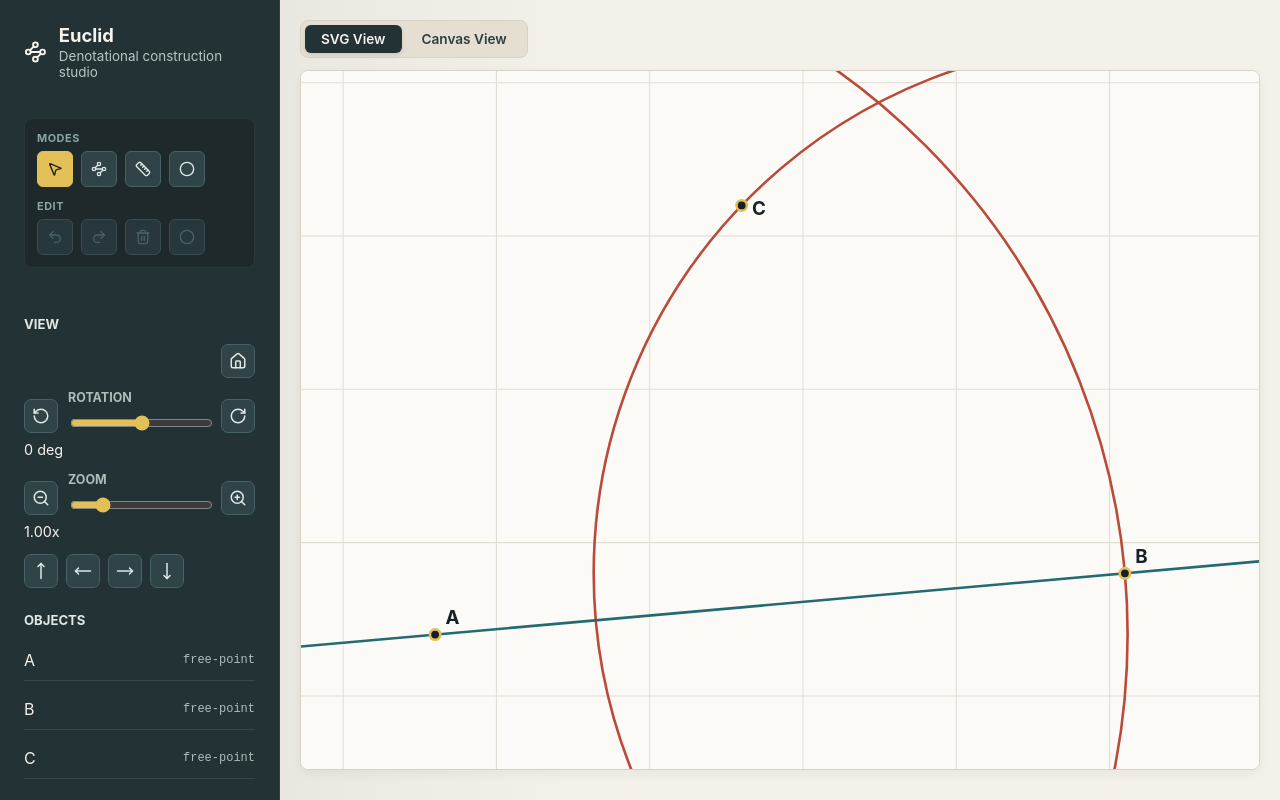
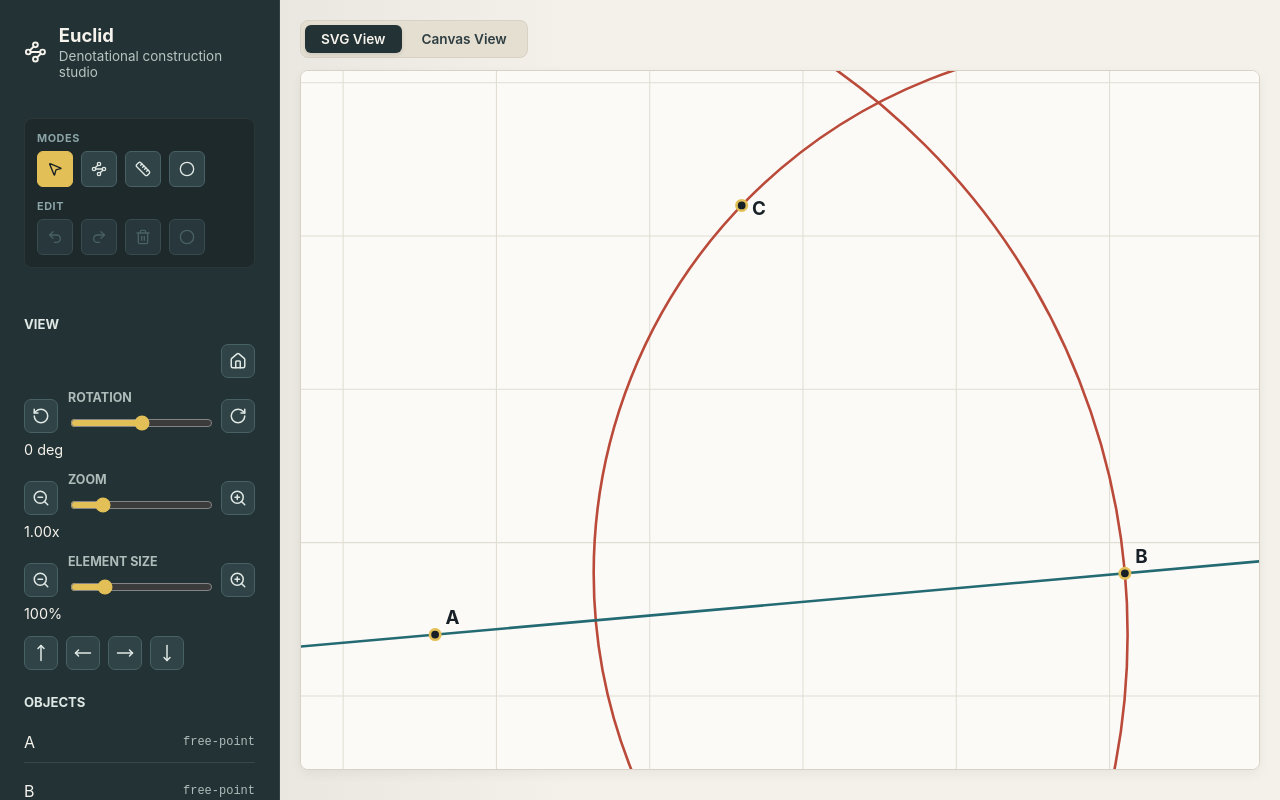
Before and after one commit to the-math-room/euclid, a React (Vite) app: page / in a window 1280 px wide. Shown: the top 800 px of the page. Built offline with nearby package versions, Linux system fonts and the light colour scheme.

Commit message:
adding scaling

```diff
--- a/apps/web/src/App.tsx
+++ b/apps/web/src/App.tsx
@@ -2,7 +2,7 @@ import { Circle, MousePointer2, Ruler, Waypoints, Undo2, Redo2, Trash2 } from "l
 import { seedDocument } from "@euclid/document";
 import { evaluateConstruction } from "@euclid/geometry";
 import { defaultScreenViewFor, sceneForEvaluation } from "@euclid/rendering";
-import { useMemo } from "react";
+import { useMemo, useState } from "react";
 import { useConstructionController } from "./construction/useConstructionController";
 import { ObjectList } from "./objects/ObjectList";
 import { SelectionDetails } from "./objects/SelectionDetails";
@@ -23,13 +23,22 @@ export function App() {
     sceneSize,
   });
 
+  const [sizeScale, setSizeScale] = useState(() => {
+    const isMobile = typeof window !== "undefined" && window.matchMedia("(max-width: 720px)").matches;
+    return isMobile ? 1.4 : 1.0;
+  });
+
   const scene = useMemo(
     () =>
-      sceneForEvaluation(construction.evaluated, {
-        viewport: defaultView.viewport,
-        camera: camera.camera,
-      }),
-    [construction.evaluated, camera.camera],
+      sceneForEvaluation(
+        construction.evaluated,
+        {
+          viewport: defaultView.viewport,
+          camera: camera.camera,
+        },
+        { fontSize: 18 * sizeScale },
+      ),
+    [construction.evaluated, camera.camera, sizeScale],
   );
 
   return (
@@ -129,7 +138,7 @@ export function App() {
           </div>
         </div>
 
-        <ViewControls camera={camera} />
+        <ViewControls camera={camera} sizeScale={sizeScale} onChangeSizeScale={setSizeScale} />
         <ObjectList
           constructions={construction.program.constructions}
           selectedIds={construction.selectedIds}
@@ -156,6 +165,7 @@ export function App() {
         onEndPointDrag={construction.handleEndPointDrag}
         onAddIntersection={construction.handleAddIntersection}
         canDragPoint={construction.canDragPoint}
+        sizeScale={sizeScale}
       />
     </main>
   );
--- a/apps/web/src/WorkspaceView.tsx
+++ b/apps/web/src/WorkspaceView.tsx
@@ -99,6 +99,7 @@ export function WorkspaceView({
   onAddIntersection,
   canDragPoint,
   onResize,
+  sizeScale = 1.0,
 }: {
   scene: RenderScene;
   selectedIds: ReadonlySet<ConstructionId>;
@@ -114,6 +115,7 @@ export function WorkspaceView({
   onAddIntersection: (hit: IntersectionHit) => void;
   canDragPoint: (id: ConstructionId) => boolean;
   onResize?: (size: { width: number; height: number }) => void;
+  sizeScale?: number;
 }) {
   const [renderMode, setRenderMode] = useState<"svg" | "canvas">("svg");
 
@@ -185,8 +187,8 @@ export function WorkspaceView({
     );
     ctx.translate(dx, dy);
     ctx.scale(scale, scale);
-    drawSceneToCanvas(ctx, scene, { selectedIds, hoveredId });
-  }, [scene, selectedIds, hoveredId, dimensions, renderMode]);
+    drawSceneToCanvas(ctx, scene, { selectedIds, hoveredId, sizeScale });
+  }, [scene, selectedIds, hoveredId, dimensions, renderMode, sizeScale]);
 
   // Synchronize canvas cursor based on activeTool, renderMode and hoveredId
   useEffect(() => {
@@ -473,6 +475,7 @@ export function WorkspaceView({
             ref={svgRef}
             className={`workspace-svg ${activeTool === "point" ? "tool-point" : ""}`}
             viewBox={`0 0 ${scene.size.width} ${scene.size.height}`}
+            style={{ "--size-scale": sizeScale } as React.CSSProperties}
             role="img"
             aria-label="Seed Euclidean construction (SVG)"
             {...sharedPointerProps}
@@ -485,6 +488,7 @@ export function WorkspaceView({
                 key={item.id}
                 item={item}
                 selected={selectedIds.has(item.id)}
+                sizeScale={sizeScale}
                 onSelect={(modifiers) => {
                   if (activeTool === "select") {
                     onSelect(item.id, modifiers);
@@ -494,7 +498,12 @@ export function WorkspaceView({
             ))}
           </svg>
         ) : (
-          <canvas ref={canvasRef} aria-label="Seed Euclidean construction (Canvas)" {...sharedPointerProps}>
+          <canvas
+            ref={canvasRef}
+            aria-label="Seed Euclidean construction (Canvas)"
+            style={{ "--size-scale": sizeScale } as React.CSSProperties}
+            {...sharedPointerProps}
+          >
             <div style={{ display: "none" }}>
               <h3>Geometric Constructions</h3>
               <ul>
@@ -522,10 +531,12 @@ function RenderItemView({
   item,
   selected,
   onSelect,
+  sizeScale,
 }: {
   item: RenderItem;
   selected: boolean;
   onSelect: (modifiers?: { ctrlKey?: boolean; shiftKey?: boolean }) => void;
+  sizeScale: number;
 }) {
   const roleClass = item.kind === "point" ? ` ${item.pointRole ?? "free"}` : "";
   const className = selected
@@ -551,9 +562,10 @@ function RenderItemView({
   };
 
   if (item.kind === "point") {
+    const radius = 5 * sizeScale;
     return (
       <g {...sharedProps}>
-        <circle cx={item.mark.x} cy={item.mark.y} r="5" />
+        <circle cx={item.mark.x} cy={item.mark.y} r={radius} />
         <text x={item.label.anchor.x} y={item.label.anchor.y}>
           {item.label.text}
         </text>
--- a/apps/web/src/view/ViewControls.tsx
+++ b/apps/web/src/view/ViewControls.tsx
@@ -11,7 +11,15 @@ import {
 } from "lucide-react";
 import type { CameraController } from "./useCameraController";
 
-export function ViewControls({ camera }: { camera: CameraController }) {
+export function ViewControls({
+  camera,
+  sizeScale,
+  onChangeSizeScale,
+}: {
+  camera: CameraController;
+  sizeScale: number;
+  onChangeSizeScale: (scale: number) => void;
+}) {
   return (
     <section className="view-panel" aria-label="View controls">
       <h2>View</h2>
@@ -80,6 +88,36 @@ export function ViewControls({ camera }: { camera: CameraController }) {
         </button>
       </div>
       <output className="rotation-value">{camera.zoom.toFixed(2)}x</output>
+      <div className="zoom-control" style={{ marginTop: "14px" }}>
+        <button
+          type="button"
+          className="icon-button"
+          title="Decrease element size"
+          onClick={() => onChangeSizeScale(Math.max(0.6, sizeScale - 0.1))}
+        >
+          <ZoomOut size={18} aria-hidden />
+        </button>
+        <label>
+          <span>Element Size</span>
+          <input
+            type="range"
+            min="0.6"
+            max="2.5"
+            step="0.1"
+            value={sizeScale}
+            onChange={(event) => onChangeSizeScale(Number(event.currentTarget.value))}
+          />
+        </label>
+        <button
+          type="button"
+          className="icon-button"
+          title="Increase element size"
+          onClick={() => onChangeSizeScale(Math.min(2.5, sizeScale + 0.1))}
+        >
+          <ZoomIn size={18} aria-hidden />
+        </button>
+      </div>
+      <output className="rotation-value">{(sizeScale * 100).toFixed(0)}%</output>
       <div className="pan-control" aria-label="Pan controls">
         <button
           type="button"
--- a/packages/rendering/src/canvasRenderer.ts
+++ b/packages/rendering/src/canvasRenderer.ts
@@ -36,6 +36,7 @@ export type CanvasRendererOptions = Readonly<{
   selectedIds?: ReadonlySet<string>;
   hoveredId?: string;
   drawBackground?: boolean;
+  sizeScale?: number;
 }>;
 
 /**
@@ -46,7 +47,7 @@ export function drawSceneToCanvas(
   scene: RenderScene,
   options: CanvasRendererOptions = {},
 ): void {
-  const { selectedId, selectedIds, hoveredId, drawBackground = true } = options;
+  const { selectedId, selectedIds, hoveredId, drawBackground = true, sizeScale = 1.0 } = options;
 
   ctx.save();
 
@@ -88,33 +89,35 @@ export function drawSceneToCanvas(
       ctx.stroke();
     } else if (item.kind === "point") {
       // Point circle
+      const radius = 5 * sizeScale;
       ctx.beginPath();
-      ctx.arc(item.mark.x, item.mark.y, 5, 0, 2 * Math.PI);
+      ctx.arc(item.mark.x, item.mark.y, radius, 0, 2 * Math.PI);
       if (isSelected || isHovered) {
         ctx.fillStyle = THEME.colors.pointActiveFill;
         ctx.strokeStyle = THEME.colors.pointActiveStroke;
-        ctx.lineWidth = 3;
+        ctx.lineWidth = 3 * sizeScale;
       } else if (item.pointRole === "constructed") {
         ctx.fillStyle = THEME.colors.constructedPointFill;
         ctx.strokeStyle = THEME.colors.constructedPointStroke;
-        ctx.lineWidth = 3;
+        ctx.lineWidth = 3 * sizeScale;
       } else {
         ctx.fillStyle = THEME.colors.pointFill;
         ctx.strokeStyle = THEME.colors.pointStroke;
-        ctx.lineWidth = 2.5;
+        ctx.lineWidth = 2.5 * sizeScale;
       }
       ctx.fill();
       ctx.stroke();
 
       // Point label text with white background halo
-      ctx.font = `${THEME.typography.fontWeight} ${THEME.typography.fontSize}px ${THEME.typography.fontFamily}`;
+      const fontSize = THEME.typography.fontSize * sizeScale;
+      ctx.font = `${THEME.typography.fontWeight} ${fontSize}px ${THEME.typography.fontFamily}`;
       ctx.textAlign = "left";
       ctx.textBaseline = "alphabetic"; // match standard SVG baseline for identical alignment
       ctx.lineJoin = "round";
 
       // Text stroke (halo)
       ctx.strokeStyle = THEME.colors.textStroke;
-      ctx.lineWidth = THEME.typography.textStrokeWidth;
+      ctx.lineWidth = THEME.typography.textStrokeWidth * sizeScale;
       ctx.strokeText(item.label.text, item.label.anchor.x, item.label.anchor.y);
 
       // Text fill
--- a/packages/rendering/src/labelLayout.ts
+++ b/packages/rendering/src/labelLayout.ts
@@ -34,11 +34,12 @@ export function layoutPointLabels(
   targets: readonly PointLabelTarget[],
   obstacles: readonly RenderItem[],
   size: ViewportSize,
+  fontSize: number = THEME.typography.fontSize,
 ): ReadonlyMap<string, LabelPlacement> {
   const candidateSets = targets.map((target) =>
-    candidatesFor(target).map((candidate) => ({
+    candidatesFor(target, fontSize).map((candidate) => ({
       ...candidate,
-      score: scoreCandidate(candidate, target, obstacles, size),
+      score: scoreCandidate(candidate, target, obstacles, size, fontSize),
     })),
   );
   const selected = optimizeCandidateSelection(candidateSets);
@@ -51,9 +52,9 @@ export function layoutPointLabels(
   return labelsById;
 }
 
-function candidatesFor(target: PointLabelTarget): readonly LabelCandidate[] {
-  const metrics = estimatedTextMetrics(target.text);
-  const gaps = [10, 28, 46];
+function candidatesFor(target: PointLabelTarget, fontSize: number): readonly LabelCandidate[] {
+  const metrics = estimatedTextMetrics(target.text, fontSize);
+  const gaps = [fontSize * (10 / 18), fontSize * (28 / 18), fontSize * (46 / 18)];
 
   return gaps.flatMap((gap, ringIndex) => {
     const centerY = target.mark.y - metrics.height / 2;
@@ -106,14 +107,17 @@ function scoreCandidate(
   target: PointLabelTarget,
   obstacles: readonly RenderItem[],
   size: ViewportSize,
+  fontSize: number,
 ): number {
   let score = candidatePreference(candidate.candidate) + candidate.offsetCost;
   score += viewportOverflowArea(candidate.bounds, size) * 20;
   score += rectPointDistance(candidate.bounds, target.mark) * 0.9;
 
+  const scale = fontSize / THEME.typography.fontSize;
+
   for (const obstacle of obstacles) {
     if (obstacle.kind === "point") {
-      const radius = obstacle.id === target.id ? 5 : 8;
+      const radius = (obstacle.id === target.id ? 5 : 8) * scale;
       score += rectIntersectsCircle(candidate.bounds, obstacle.mark, radius) ? 450 : 0;
       if (obstacle.id !== target.id) {
         score += associationAmbiguityPenalty(candidate.bounds, target.mark, obstacle.mark);
@@ -236,10 +240,10 @@ function rectPointDistance(rect: Rect, point: Point2): number {
   return distance(closest, point);
 }
 
-function estimatedTextMetrics(text: string): { width: number; height: number } {
+function estimatedTextMetrics(text: string, fontSize: number): { width: number; height: number } {
   return {
-    width: Math.max(1, text.length) * THEME.typography.fontSize * 0.62,
-    height: THEME.typography.fontSize,
+    width: Math.max(1, text.length) * fontSize * 0.62,
+    height: fontSize,
   };
 }
 
--- a/packages/rendering/src/scene.ts
+++ b/packages/rendering/src/scene.ts
@@ -1,5 +1,6 @@
 import type { Evaluation, Point2 } from "@euclid/geometry";
 import { layoutPointLabels, type LabelCandidateName, type Rect } from "./labelLayout";
+import { THEME } from "./theme";
 import { fitCameraFor, projectPoint, type ScreenView, type ViewportSize, worldFrameFor } from "./viewport";
 
 export type RenderScene = Readonly<{
@@ -52,8 +53,13 @@ export function defaultScreenViewFor(evaluation: Evaluation, size: ViewportSize)
   };
 }
 
-export function sceneForEvaluation(evaluation: Evaluation, view: ScreenView): RenderScene {
+export function sceneForEvaluation(
+  evaluation: Evaluation,
+  view: ScreenView,
+  options?: { fontSize?: number },
+): RenderScene {
   const frame = worldFrameFor(view);
+  const fontSize = options?.fontSize ?? THEME.typography.fontSize;
 
   const circles: RenderItem[] = [];
   const lines: RenderItem[] = [];
@@ -104,19 +110,20 @@ export function sceneForEvaluation(evaluation: Evaluation, view: ScreenView): Re
     kind: "point",
     pointRole: target.pointRole,
     mark: target.mark,
-    label: fallbackLabelFor(target.text, target.mark),
+    label: fallbackLabelFor(target.text, target.mark, fontSize),
   }));
   const labelPlacements = layoutPointLabels(
     pointTargets,
     [...circles, ...lines, ...pointObstacles],
     view.viewport.size,
+    fontSize,
   );
   const points: RenderItem[] = pointTargets.map((target) => ({
     id: target.id,
     kind: "point",
     pointRole: target.pointRole,
     mark: target.mark,
-    label: labelPlacements.get(target.id) ?? fallbackLabelFor(target.text, target.mark),
+    label: labelPlacements.get(target.id) ?? fallbackLabelFor(target.text, target.mark, fontSize),
   }));
 
   return {
@@ -126,18 +133,19 @@ export function sceneForEvaluation(evaluation: Evaluation, view: ScreenView): Re
   };
 }
 
-function fallbackLabelFor(text: string, mark: Point2): RenderLabel {
+function fallbackLabelFor(text: string, mark: Point2, fontSize: number): RenderLabel {
+  const scale = fontSize / THEME.typography.fontSize;
   return {
     text,
     anchor: {
-      x: mark.x + 10,
-      y: mark.y - 10,
+      x: mark.x + 10 * scale,
+      y: mark.y - 10 * scale,
     },
     bounds: {
-      x: mark.x + 10,
-      y: mark.y - 28,
+      x: mark.x + 10 * scale,
+      y: mark.y - 28 * scale,
       width: 1,
-      height: 18,
+      height: 18 * scale,
     },
     candidate: "ne",
     score: 0,
```
Also changed, not shown: apps/web/src/styles.css (+11 -1 lines), packages/rendering/src/theme.ts (+4 -4 lines), 1 other file (tests, documents, lock files or other folders).
